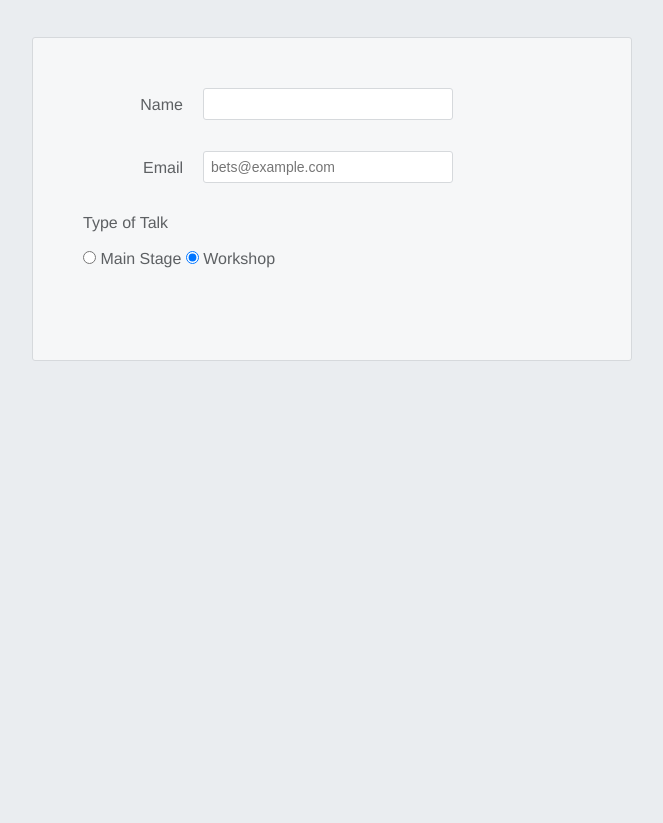
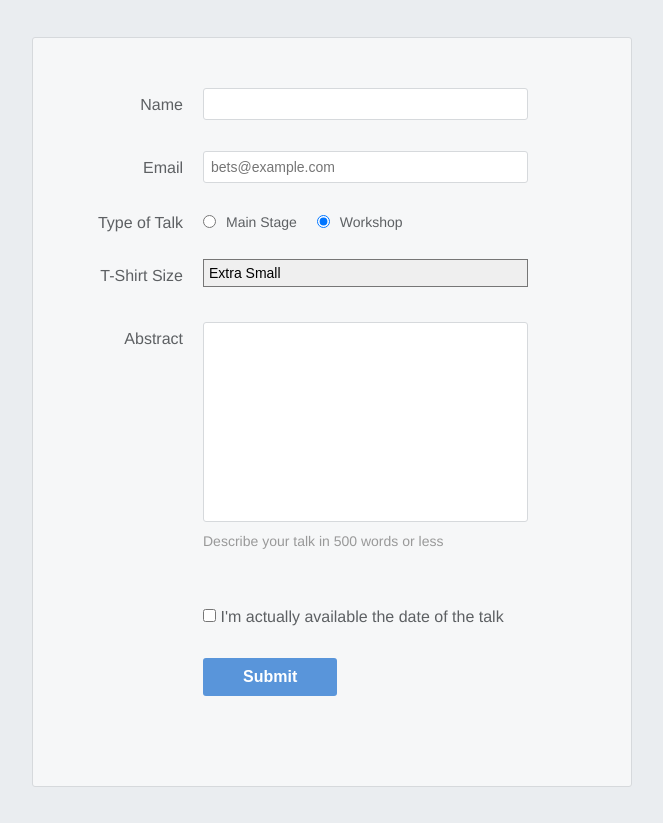
Before and after one commit to BetsL/forms, a plain HTML site: page index.html in a window 1280 px wide. Shown: the part 225-1048 px from the top of the page, without its empty margins (308-971 px from the left). Before the commit the page ends 800 px from the top, so only its background shows below. Drawn offline with Linux system fonts and the light colour scheme.

Commit message:
complete; would like to modify for classroom

```diff
--- a/index.html
+++ b/index.html
@@ -37,6 +37,31 @@
                        checked />
                 <label for='talk-type-2' class='radio-label'>Workshop</label>
             </fieldset>
+            <div class='form-row'>
+                <label for='t-shirt'>T-Shirt Size</label>
+                <select id='t-shirt' name='t-shirt'>
+                    <option value='xs'>Extra Small</option>
+                    <option value='s'>Small</option>
+                    <option value='m'>Medium</option>
+                    <option value='l'>Large</option>
+                </select>
+            </div>
+            <div class='form-row'>
+                <label for='abstract'>Abstract</label>
+                <textarea id='abstract' name='abstract'></textarea>
+                <div class='instructions'>Describe your talk in 500 words or less</div>
+            </div>
+            <div class='form-row'>
+                <label class='checkbox-label' for='available'>
+                <input id='available'
+                       name='available'
+                       type='checkbox'
+                       value='is-available'/>
+                <span>I'm actually available the date of the talk</span>
+                </label>
+            <div class='form-row'>
+                <button>Submit</button>
+            </div>
         </form>
     </body>
 </html>
--- a/styles.css
+++ b/styles.css
@@ -1,3 +1,6 @@
+/* -------- GENERAL -------- */
+
+
 * {
     margin: 0;
     padding: 0;
@@ -16,6 +19,10 @@ body  {
     align-items: center;
 }
 
+
+/* -------- HEADER -------- */
+
+
 .speaker-form-header  {
     text-align: center;
     background-color: #F6F7F8;
@@ -31,6 +38,10 @@ body  {
     font-size: 30px;
     margin-bottom: 20px;
 }
+
+
+/* -------- FORM -------- */
+
 
 .speaker-form {
     background-color: #F6F7F8;
@@ -70,6 +81,10 @@ body  {
     margin-bottom: 15px;
 }
 
+
+/* Fieldset + Radio */
+
+
 .legacy-form-row  {
     border: none;
     margin-bottom: 40px;
@@ -79,27 +94,148 @@ body  {
     margin-bottom: 15px;
 }
 
+.legacy-form-row .radio-label {
+    display: block;
+    font-size: 14px;
+    padding: 0 20px 0 10px;
+}
+
+.legacy-form-row input[type='radio']  {
+    margin-top: 2px;
+}
+
+.legacy-form-row .radio-label,
+.legacy-form-row input[type='radio']  {
+    float: left;
+}
+
+
+/* Select or Dropdown */
+
+
+.form-row select  {
+    width: 100%;
+    padding: 5px;
+    font-size: 14px;  /* this won't work in Chrome or Safari? */
+    -webkit-appearance: none;   /* this will make it work?
+                                   - but it's a hack */
+}
+
+.form-row textarea  {
+    font-family: "Helvetica", "Arial", sans-serif;
+    font-size: 14px;
+
+    border: 1px solid #D6D9DC;
+    border-radius: 3px;
+
+    min-height: 200px;
+    margin-bottom: 10px;
+    padding: 7px;
+    resize: none;
+}
+
+
+/* Abstract */
+
+
+.form-row .instructions {
+    color: #999999;
+    font-size: 14px;
+    margin-bottom: 30px;
+}
+
+
+/* Checkbox */
+
+
+.form-row .checkbox-label {
+    margin-bottom: 0;
+}
+
+
+/* Button */
+
+
+.form-row button  {
+    font-size: 16px;
+    font-weight: bold;
+
+    color: #FFFFFF;
+    background-color: #5995DA;
+
+    border: none;
+    border-radius: 3px;
+
+    padding: 10px 40px;
+    margin-top: 30px;
+    cursor: pointer;
+}
+
+.form-row button:hover  {
+    background-color: #76AEED;
+}
+
+.form-row button:active {
+    background-color: #407FC7;
+}
+
+
+/* -------- MEDIA QUERY FOR DESKTOP -------- */
+
+
 @media only screen and (min-width: 700px) {
+
     .speaker-form-header,
     .speaker-form {
         width: 600px;
     }
+
     .form-row {
         flex-direction: row;
         align-items: flex-start;    /* to avoid stretching */
         margin-bottom: 20px;
     }
+
     .form-row input[type='text'],
     .form-row input[type='email'],
     .form-row select,
     .form-row textarea  {
-        width: 250px;
+        width: 325px; /* 250 */
         height: initial;
     }
+
     .form-row label {
         text-align: right;
         width: 120px;
         margin-top: 7px;
         padding-right: 20px;
     }
+
+    .legacy-form-row  {
+        margin-bottom: 10px;
+    }
+
+    .legacy-form-row legend {
+        width: 120px;
+        text-align: right;
+        padding-right: 20px;
+    }
+
+    .legacy-form-row legend {
+        float: left;
+    }
+
+    .form-row .instructions {
+        margin-left: 120px;
+        /*padding: 0 30px;*/
+    }
+
+    .form-row .checkbox-label {
+        margin-left: 120px;
+        width: auto;
+    }
+
+    .form-row button  {
+        margin-left: 120px;
+    }
 }
```
